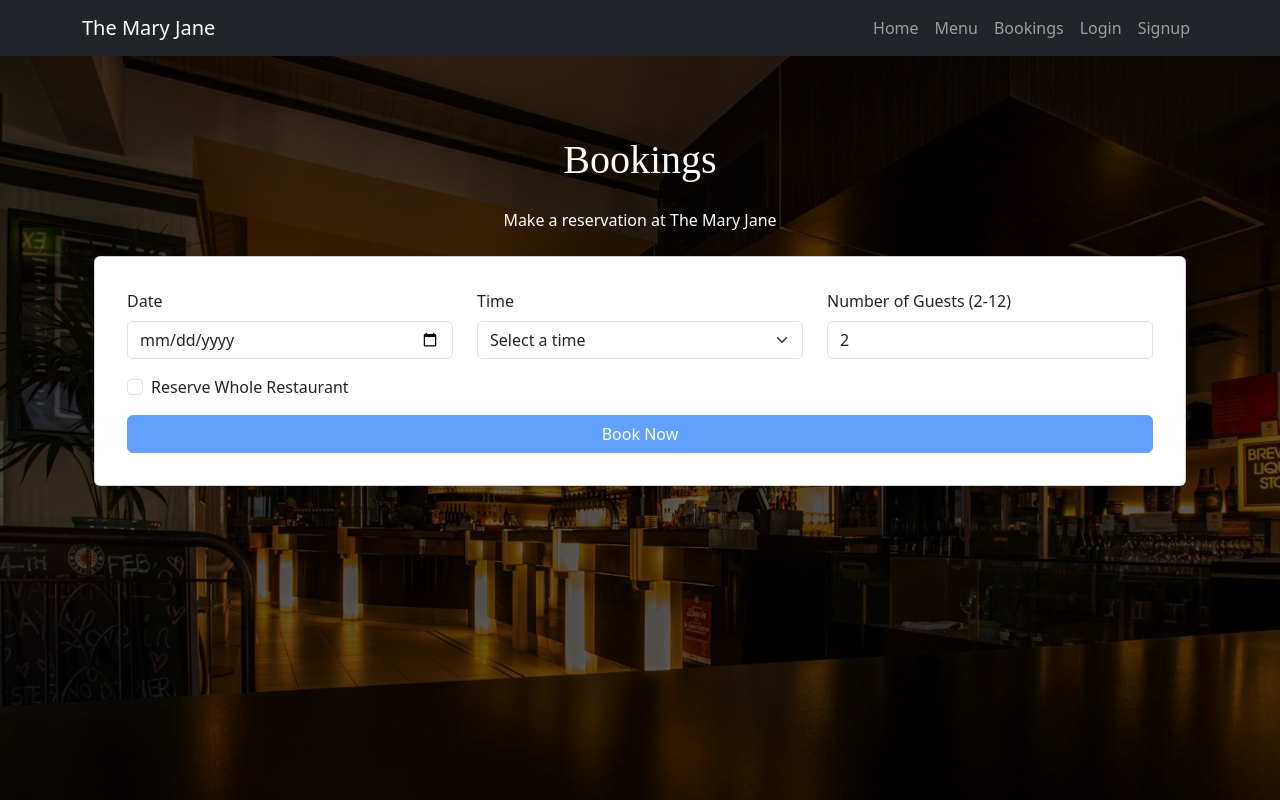
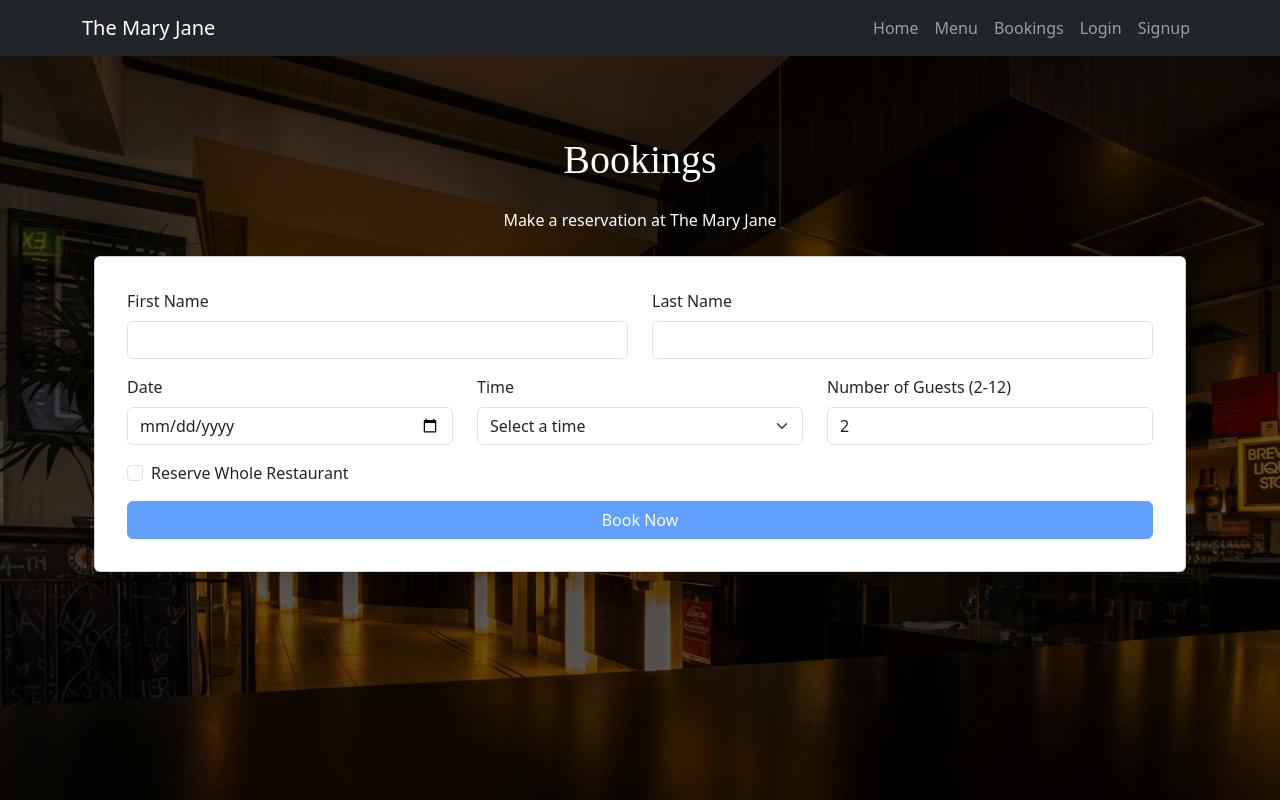
Before and after one commit to CHAMPION316/mary_jane_restaurant, a React (Create React App) app in the folder frontend/: page /bookings in a window 1280 px wide. Shown: the top 800 px of the page. Built offline with nearby package versions, Linux system fonts and the light colour scheme; a web font is replaced by a local one.

Commit message:
Add name text form inputs

```diff
--- a/frontend/src/components/BookingForm.js
+++ b/frontend/src/components/BookingForm.js
@@ -13,6 +13,26 @@ const BookingForm = () => {
     <Card className="booking-form-card">
       <Card.Body>
         <Form>
+          <div className="row">
+            <div className="col-6">
+              <Form.Group className="mb-3" contgrolId="fname">
+                <Form.Label>First Name</Form.Label>
+                <Form.Control
+                type="text"
+                >
+                </Form.Control>
+              </Form.Group>
+            </div>
+            <div className="col-6">
+              <Form.Group className="mb-3" contgrolId="lname">
+                  <Form.Label>Last Name</Form.Label>
+                  <Form.Control
+                  type="text"
+                  >
+                  </Form.Control>
+                </Form.Group>
+            </div>
+          </div>
           <div className="row">
             <div className="col-4">
               <Form.Group className="mb-3" controlId="date">
```
